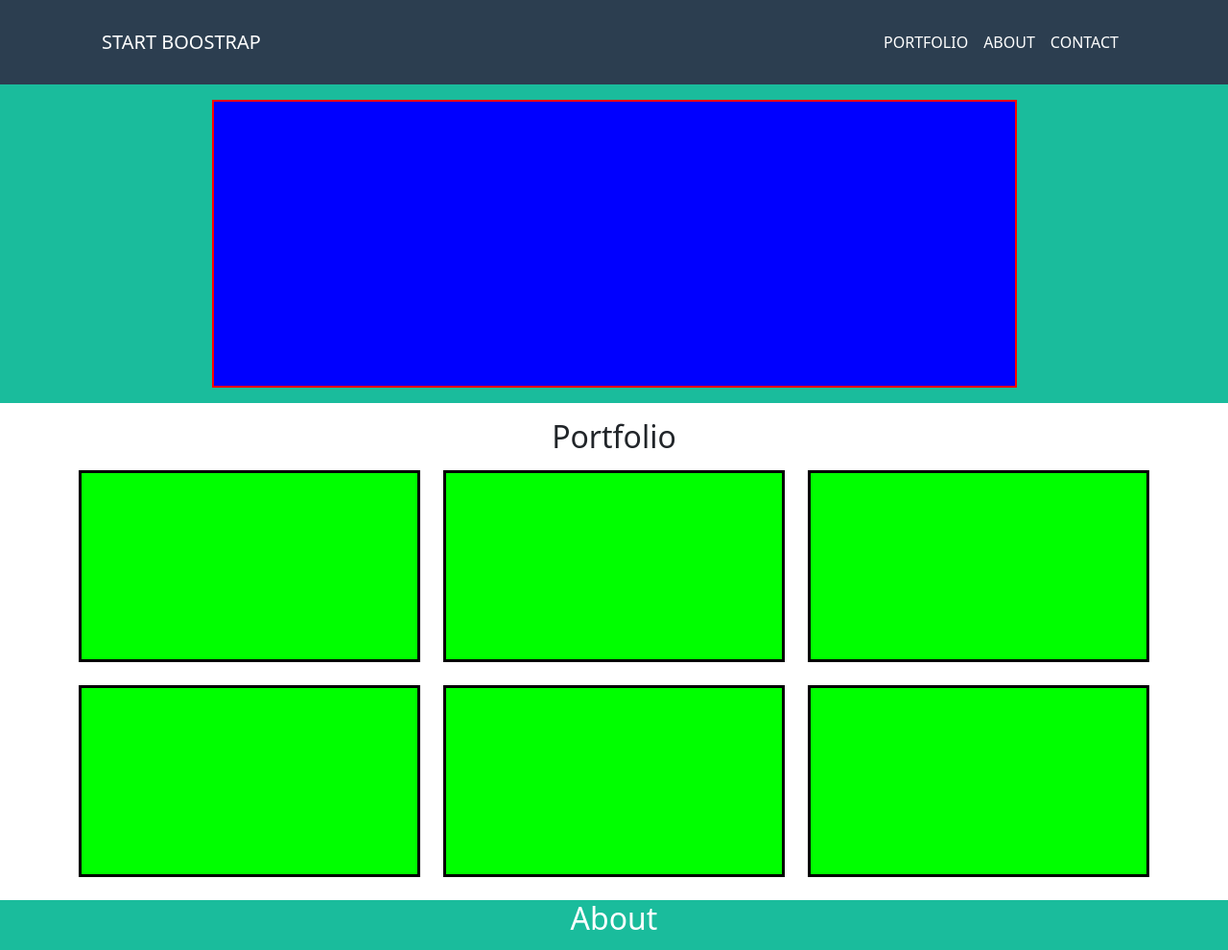
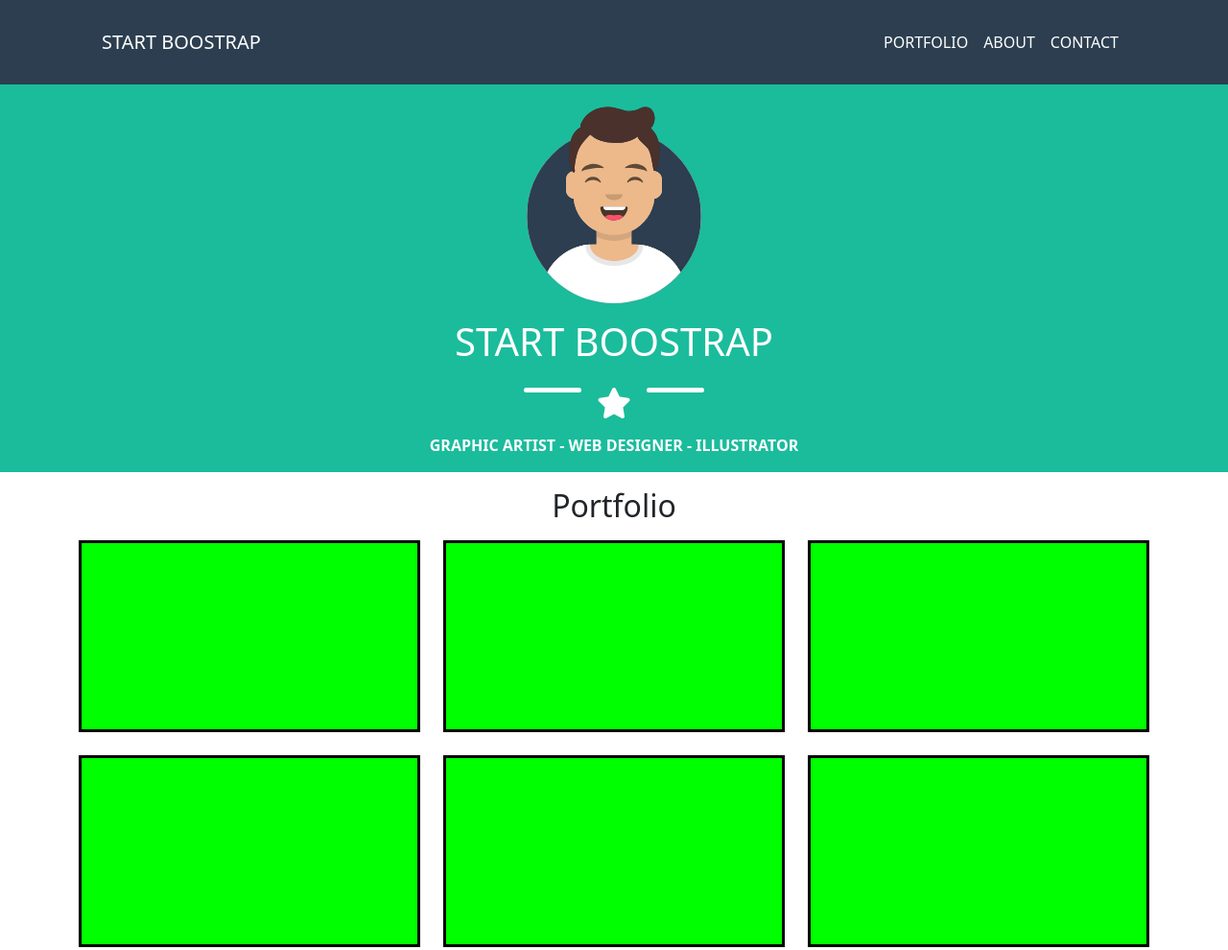
Before and after one commit to TommasoBernardo/html-css-bootstrap-freelancer, a plain HTML site: page index.html in a window 1280 px wide. Shown: the top 990 px of the page at 96% size. Drawn offline with nearby package versions, Linux system fonts and the light colour scheme.

Commit message:
update section my-start

```diff
--- a/index.html
+++ b/index.html
@@ -4,6 +4,9 @@
     <meta charset="UTF-8">
     <meta http-equiv="X-UA-Compatible" content="IE=edge">
     <meta name="viewport" content="width=device-width, initial-scale=1.0">
+    <!-- FONT-AWESOME -->
+    <link  rel="stylesheet"  href="https://cdnjs.cloudflare.com/ajax/libs/font-awesome/6.2.0/css/all.min.css"/>
+
     <title>Document</title>
 
     <!-- versione 5.0 -->
@@ -50,8 +53,29 @@
         <section class="my-start mb-3">
             <div class="container">
                 <div class="row justify-content-center">
-                    <div class=" col-9 g-3">
-                        <div class="my-star mb-3"></div>
+                    <div class=" col-12 col-md-8 col-lg-6 g-3">
+                        <div class="my-star mb-3">
+                            <div class="mb-3">
+                                <img class="my-width rounded mx-auto d-block mb-3" src="img/avatar.svg" class="" alt="avatar">
+                            </div>
+                            <div class="mb-4">
+                                <h1 class="text-center text-white">
+                                    START BOOSTRAP
+                                </h1>
+                            </div>
+                            <div class=" d-flex justify-content-center fs-2 text-white mb-3">
+                                <div class="my-line"></div>
+                                <i class="fa-solid fa-star"></i>
+                                <div class="my-line"></div>
+                            </div>
+                            <div>
+                                <p class="text-white text-center fs-6">
+                                    <strong>
+                                        GRAPHIC ARTIST - WEB DESIGNER - ILLUSTRATOR
+                                    </strong>
+                                </p>
+                            </div>
+                        </div>
                     </div>
                 </div>
             </div>
@@ -180,7 +204,7 @@
             </div>
         </section>
     </footer>
-
+    <!-- LINK SCRIPT -->
     <script src="https://cdn.jsdelivr.net/npm/bootstrap@5.0.2/dist/js/bootstrap.bundle.min.js" integrity="sha384-MrcW6ZMFYlzcLA8Nl+NtUVF0sA7MsXsP1UyJoMp4YLEuNSfAP+JcXn/tWtIaxVXM" crossorigin="anonymous"></script>
 </body>
 </html>
--- a/style.css
+++ b/style.css
@@ -17,11 +17,7 @@ header{
     width: 100%;
 }
 
-.my-star{
-    background-color:  blue;
-    height: 300px;
-    border: 2px solid red;
-}
+
 
 .my-product{
     background-color: lime;
@@ -39,6 +35,16 @@ header{
     border: 3px solid white;
 }
 
+.my-line{
+    height: 5px;
+    width: 60px;
+    border-radius: 10px;
+    background-color: white;
+}
+
+.fa-solid{
+    margin: 0 1rem;
+}
 
 .my-button{
     background-color: #1abc9c;
@@ -80,3 +86,7 @@ header{
     background-color: #2c3e50;
     width: 100%;
 }
+
+.my-width{
+    width:200px;
+}
```
